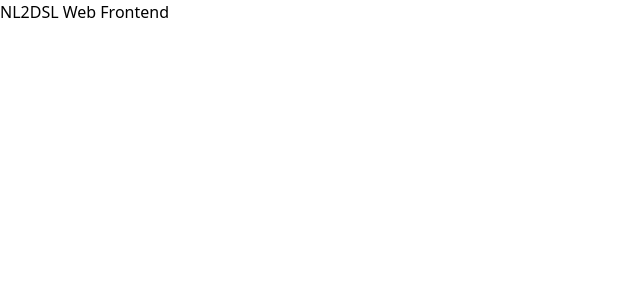
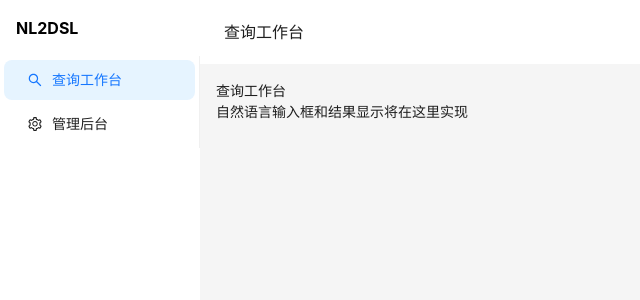
Before and after one commit to kobegy248/nl2dsl-engine, a React (Vite) app in the folder web/: page /query in a window 1280 px wide. Shown: the top 300 px of the page, without its empty margins (0-640 px from the left). Built offline with nearby package versions, Linux system fonts and the light colour scheme.

Commit message:
feat(web): add layout, routing, and placeholder pages

```diff
--- a/web/src/App.tsx
+++ b/web/src/App.tsx
@@ -1,3 +1,23 @@
+import { BrowserRouter, Routes, Route, Navigate } from 'react-router-dom';
+import { QueryClient, QueryClientProvider } from '@tanstack/react-query';
+import Layout from './Layout';
+import QueryPage from './pages/QueryPage';
+import AdminPage from './pages/AdminPage';
+
+const queryClient = new QueryClient();
+
 export default function App() {
-  return <div>NL2DSL Web Frontend</div>
+  return (
+    <QueryClientProvider client={queryClient}>
+      <BrowserRouter>
+        <Routes>
+          <Route path="/" element={<Layout />}>
+            <Route index element={<Navigate to="/query" replace />} />
+            <Route path="query" element={<QueryPage />} />
+            <Route path="admin/*" element={<AdminPage />} />
+          </Route>
+        </Routes>
+      </BrowserRouter>
+    </QueryClientProvider>
+  );
 }
--- /dev/null
+++ b/web/src/Layout.tsx
@@ -0,0 +1,41 @@
+import { Layout as AntLayout, Menu } from 'antd';
+import { Outlet, useLocation, useNavigate } from 'react-router-dom';
+import { SearchOutlined, SettingOutlined } from '@ant-design/icons';
+
+const { Sider, Header, Content } = AntLayout;
+
+export default function Layout() {
+  const location = useLocation();
+  const navigate = useNavigate();
+
+  const menuItems = [
+    { key: '/query', icon: <SearchOutlined />, label: '查询工作台' },
+    { key: '/admin', icon: <SettingOutlined />, label: '管理后台' },
+  ];
+
+  return (
+    <AntLayout style={{ minHeight: '100vh' }}>
+      <Sider theme="light" width={200}>
+        <div style={{ padding: '16px', fontWeight: 'bold', fontSize: '16px' }}>
+          NL2DSL
+        </div>
+        <Menu
+          mode="inline"
+          selectedKeys={[location.pathname]}
+          items={menuItems}
+          onClick={({ key }) => navigate(key)}
+        />
+      </Sider>
+      <AntLayout>
+        <Header style={{ background: '#fff', padding: '0 24px', display: 'flex', alignItems: 'center' }}>
+          <span style={{ fontSize: '16px', fontWeight: 500 }}>
+            {location.pathname === '/query' ? '查询工作台' : '管理后台'}
+          </span>
+        </Header>
+        <Content style={{ margin: '16px', background: '#f5f5f5', minHeight: 280 }}>
+          <Outlet />
+        </Content>
+      </AntLayout>
+    </AntLayout>
+  );
+}
--- /dev/null
+++ b/web/src/pages/AdminPage.tsx
@@ -0,0 +1,18 @@
+import { Routes, Route } from 'react-router-dom';
+
+function MetricTable() { return <div>指标管理</div>; }
+function AuditLogTable() { return <div>审计日志</div>; }
+function PermissionTable() { return <div>权限配置</div>; }
+
+export default function AdminPage() {
+  return (
+    <div className="page-container">
+      <Routes>
+        <Route index element={<MetricTable />} />
+        <Route path="metrics" element={<MetricTable />} />
+        <Route path="audit" element={<AuditLogTable />} />
+        <Route path="permissions" element={<PermissionTable />} />
+      </Routes>
+    </div>
+  );
+}
--- /dev/null
+++ b/web/src/pages/QueryPage.tsx
@@ -0,0 +1,8 @@
+export default function QueryPage() {
+  return (
+    <div className="page-container">
+      <h1>查询工作台</h1>
+      <p>自然语言输入框和结果显示将在这里实现</p>
+    </div>
+  );
+}
```
